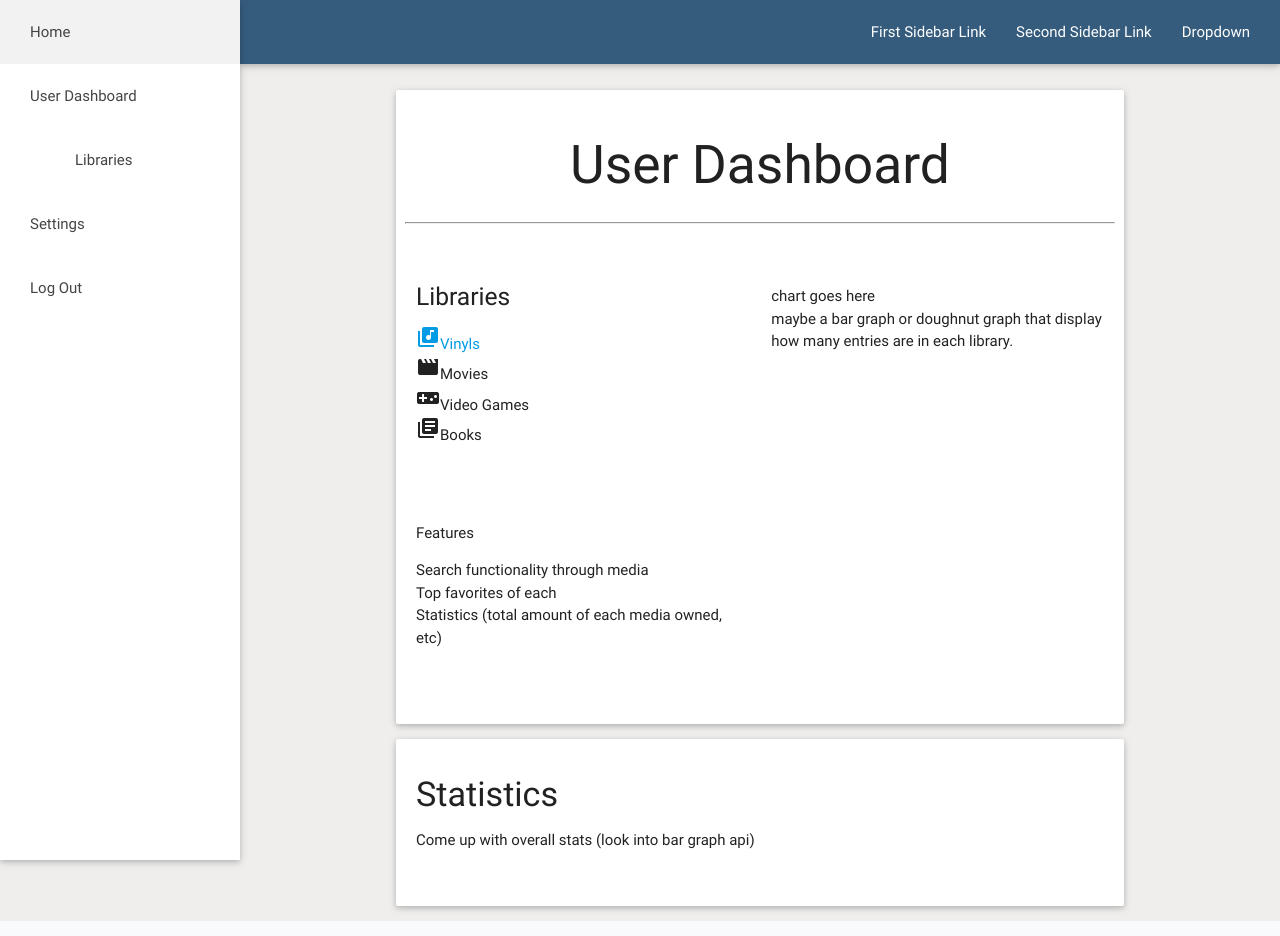
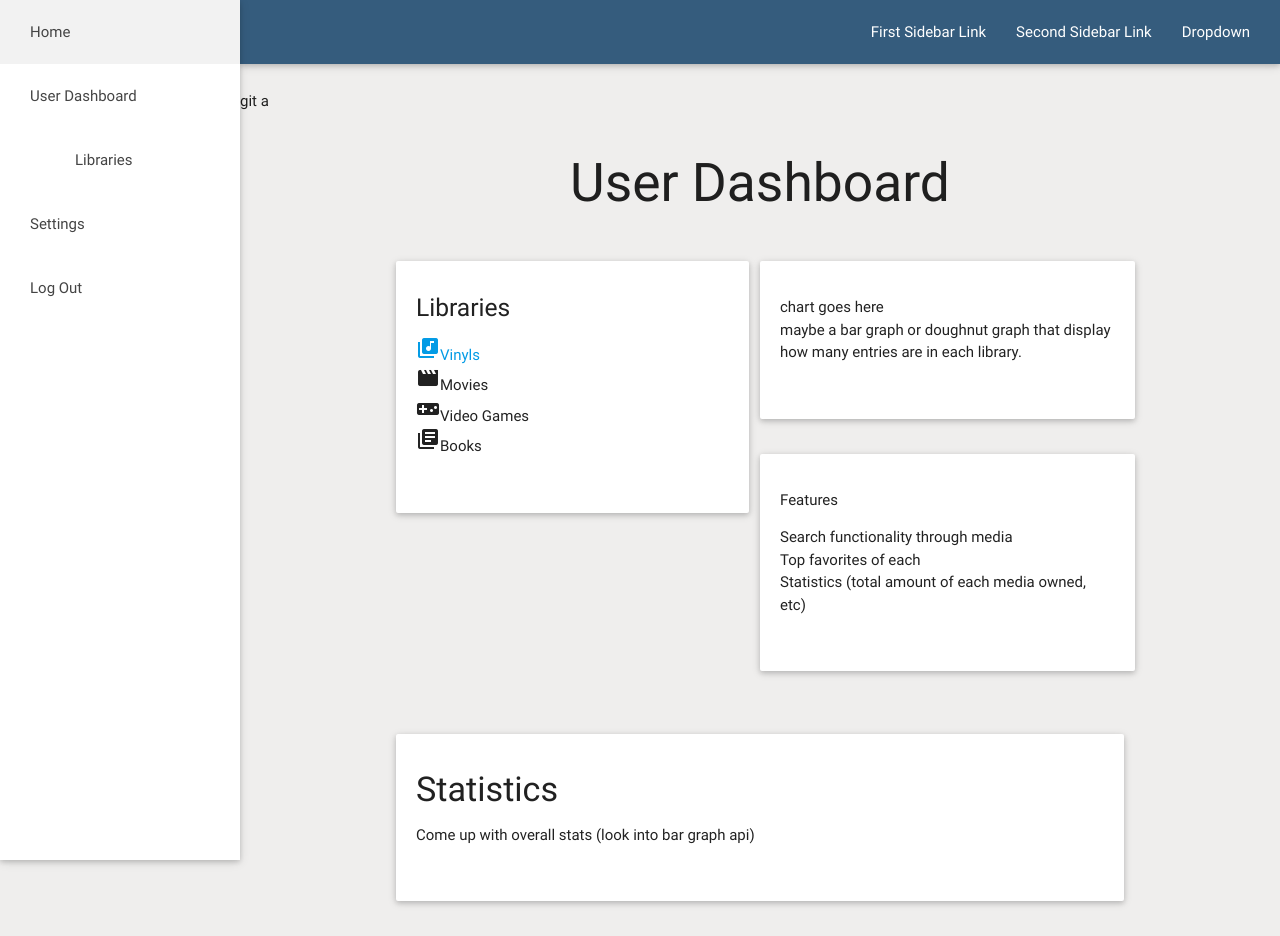
Before and after one commit to kurtaking/media-management, a Django app: page /user_dashboard in a window 1280 px wide. Run offline with Django 3.2, Linux system fonts and the light colour scheme; some libraries are stand-ins or nearby versions.

Commit message:
Added sections to user dashboard

```diff
--- a/MMS/static/MMS/css/styles.css
+++ b/MMS/static/MMS/css/styles.css
@@ -16,7 +16,9 @@ nav {
 
 /** Materialize Overrides
 */
-
+.container {
+    padding-top: 15px;
+}
 
 #vinyl-breadcrumb {
     margin: 2.1rem 0 1.68rem 0
--- a/MMS/templates/MMS/user_dashboard.html
+++ b/MMS/templates/MMS/user_dashboard.html
@@ -1,17 +1,17 @@
 {% extends 'base.html' %}
 
 {% block content %}
-
+git a
 <div class="container">
-    <div class="card-panel white">
     <div class="row">
-            <div class="col s12">
-                <div class="row">
-                    <h2 class="center-align">User Dashboard<hr></h2>
+        <h2 class="center-align">User Dashboard</h2>
     </div>
 
     <div class="row">
         <div class="col s6">
+            <div class="card-panel white">
+                <div class="row">
+                    <div class="col s12">
                         <h5>Libraries</h5>
 
                         <ul>
@@ -21,8 +21,24 @@
                             <li><i class="material-icons circle">library_books</i>Books</li>
                         </ul>
 
-                        <!-- Will eventually remove this from site -->
-                        <br><br>
+                    </div>
+                </div>
+            </div>
+        </div>
+        <div class="col s6">
+            <div class="row">
+                <div class="card-panel white">
+                    <div class="row">
+                        <div class="col s12">
+                            <p>chart goes here<br>maybe a bar graph or doughnut graph that display how many entries are in each library.</p>
+                        </div>
+                    </div>
+                </div>
+            </div>
+            <div class="row">
+                <div class="card-panel white">
+                    <div class="row">
+                        <div class="col s12">
                             <p>Features</p>
                             <ul>
                                 <li>Search functionality through media</li>
@@ -30,17 +46,14 @@
                                 <li>Statistics (total amount of each media owned, etc)</li>
                             </ul>
                         </div>
-                    <div class="col s6">
-                        <p>chart goes here<br>maybe a bar graph or doughnut graph that display how many entries are in each library.</p>
                     </div>
-
                 </div>
-
-
             </div>
         </div>
     </div>
 
+    <div class="row">
+        <div class="col s12">
             <div class="card-panel white">
                 <div class="row">
                     <div class="col s12">
@@ -49,6 +62,9 @@
                     </div>
                 </div>
             </div>
+        </div>
+    </div>
+
 
 </div>
 {% endblock %}
```
Also changed, not shown: MMS/templates/MMS/index.html (+4 -3 lines). Lines whose indentation alone changed are shown as unchanged.
